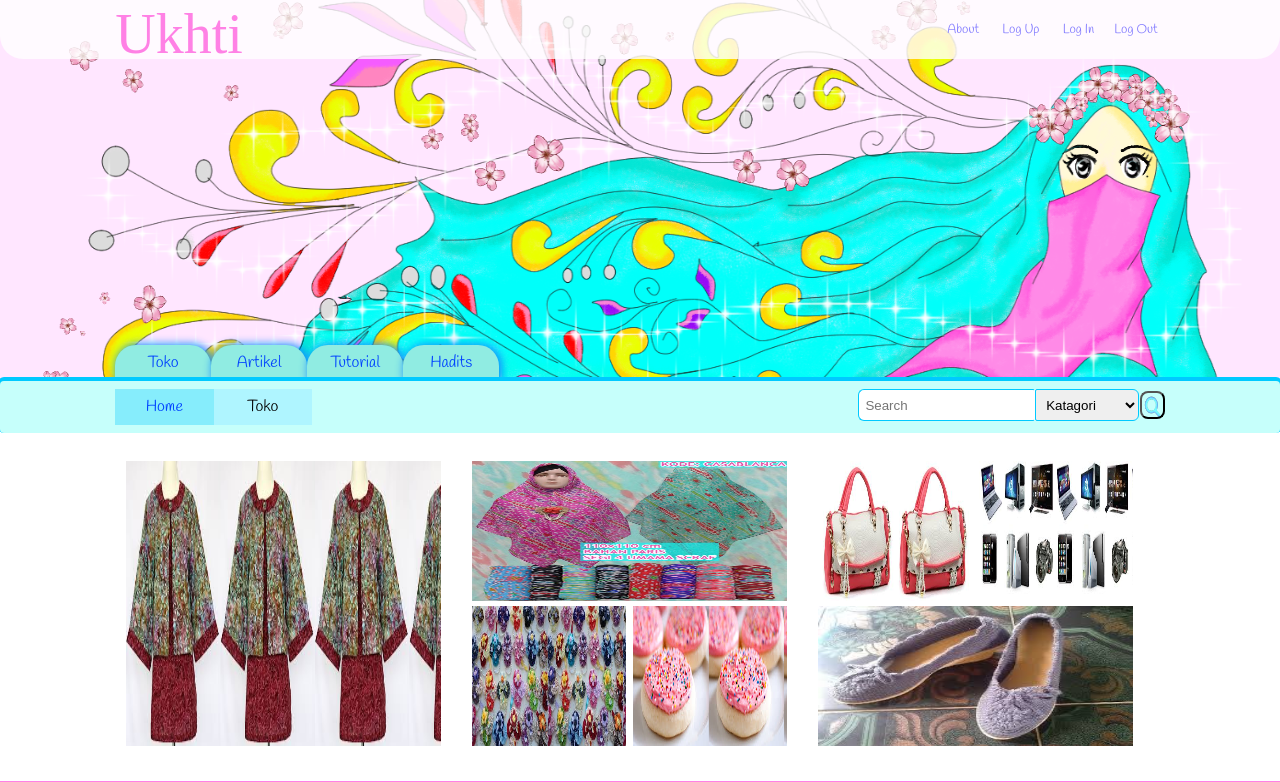
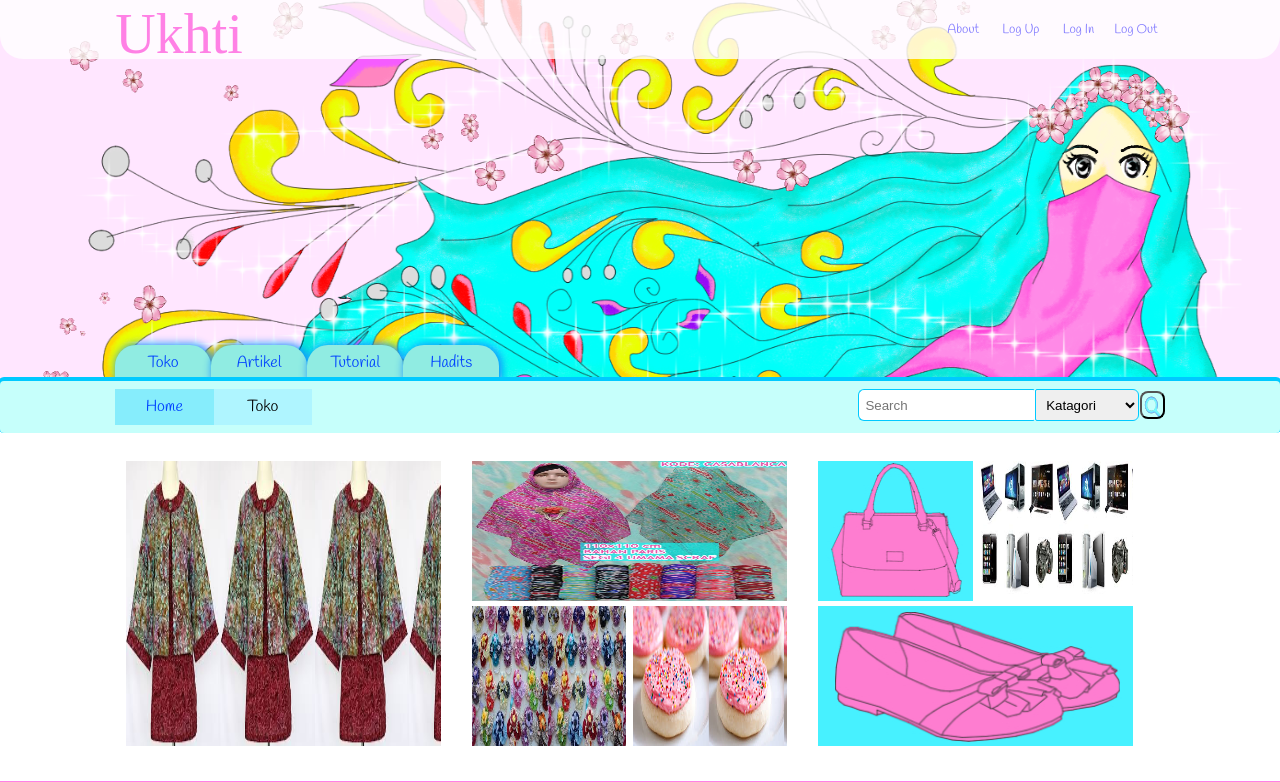
Before and after one commit to Rinayulyani/Ukhti, a PHP site: page /jubel.php in a window 1280 px wide. Shown: the top 782 px of the page. Run offline with PHP 8.4, Linux system fonts and the light colour scheme.

Commit message:
baru 2 yang diubah (ikon sepatu dan tas)

```diff
--- a/assets/css/style.css
+++ b/assets/css/style.css
@@ -553,11 +553,11 @@ body {
 	margin-right: 2%;
 	float: left;
 	font-size: 100px;
-	background: url(../images/tas.jpg);
-    -webkit-background-size: 49% 140px;
-    -moz-background-size: 49% 140px;
-    -o-background-size: 49% 140px;
-    background-size: 49% 140px;
+	background: url(../images/tas1.jpg);
+    -webkit-background-size: 100% 140px;
+    -moz-background-size: 100% 140px;
+    -o-background-size: 100% 140px;
+    background-size: 100% 140px;
 }
 
 .dll {
@@ -590,7 +590,7 @@ body {
 	height: 140px;
 	float: left;
 	font-size: 100px;
-	background: url(../images/sepatu.jpg);
+	background: url(../images/sepatu1.jpg);
     -webkit-background-size: 100% 140px;
     -moz-background-size: 100% 140px;
     -o-background-size: 100% 140px;
```
Also changed, not shown: assets/images/sepatu1.jpg (added), assets/images/tas1.jpg (added).
